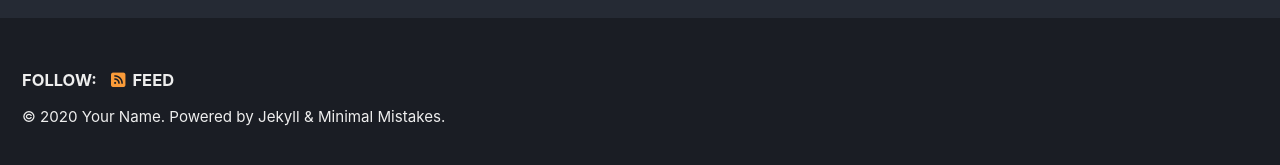
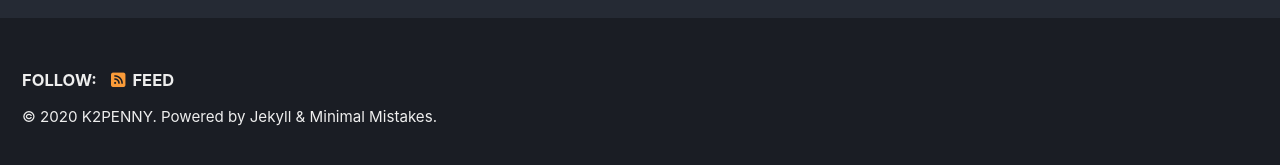
Before and after one commit to nikemania/nikemania.github.io, a Jekyll site: the page built from index.html, in a window 1280 px wide and 900 px high, scrolled down 222 px. Shown: the part 727-892 px from the top of the window. Built offline with Jekyll 4.4.1, drawn with Linux system fonts in a browser that asks for light colours; cached includes are drawn as plain includes; nearby versions of some CDN libraries; the list of posts is cut into pages by our own code.

Commit message:
no message

```diff
--- a/_config.yml
+++ b/_config.yml
@@ -19,8 +19,8 @@ locale                   : "en-US"
 title                    : "NMC-mirror"
 title_separator          : "-"
 subtitle                 : # site tagline that appears below site title in masthead
-name                     : "Your Name"
-description              : "An amazing website."
+name                     : "K2PENNY"
+description              : "NMC"
 url                      : # the base hostname & protocol for your site e.g. "https://mmistakes.github.io"
 baseurl                  : # the subpath of your site, e.g. "/blog"
 repository               : # GitHub username/repo-name e.g. "mmistakes/minimal-mistakes"
```
